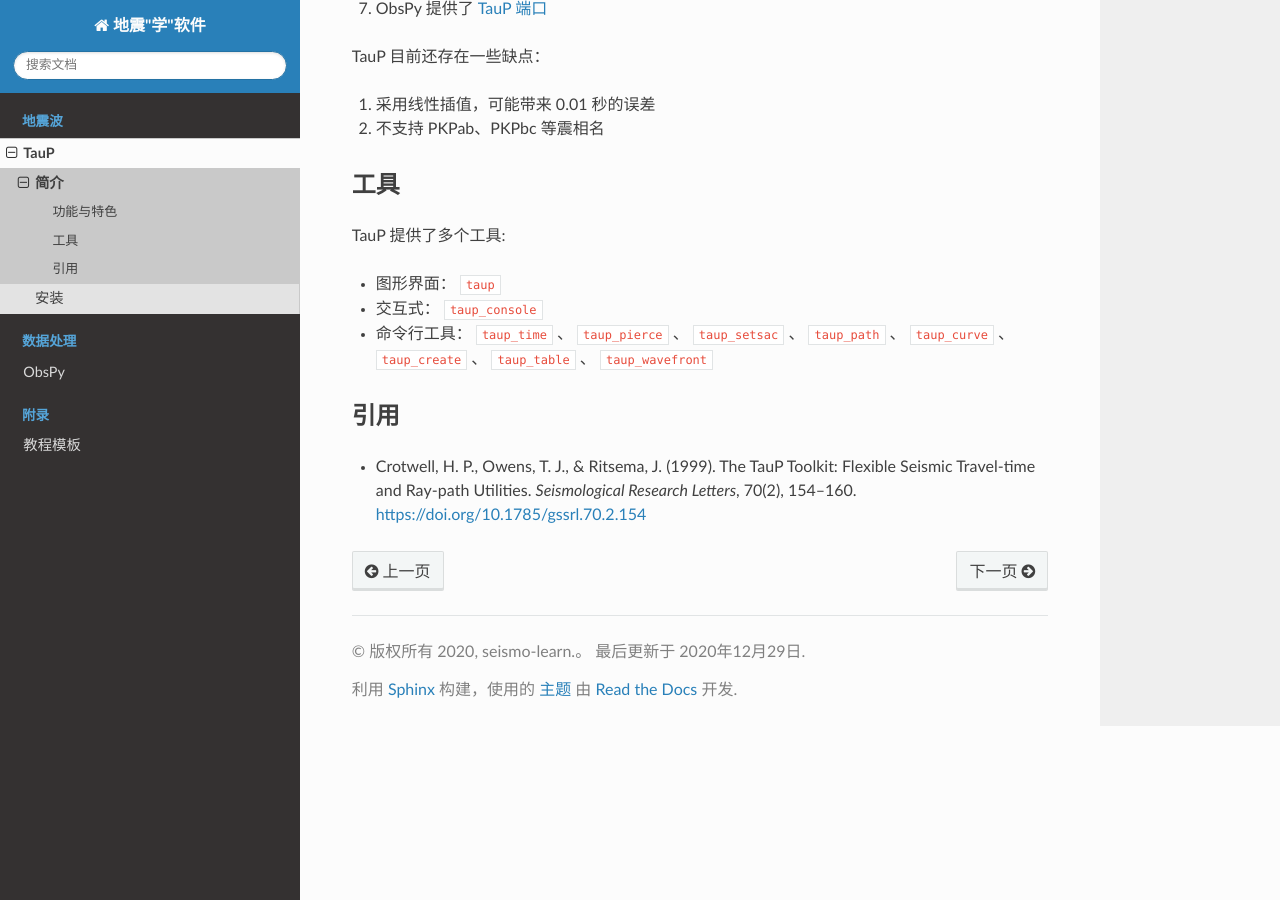
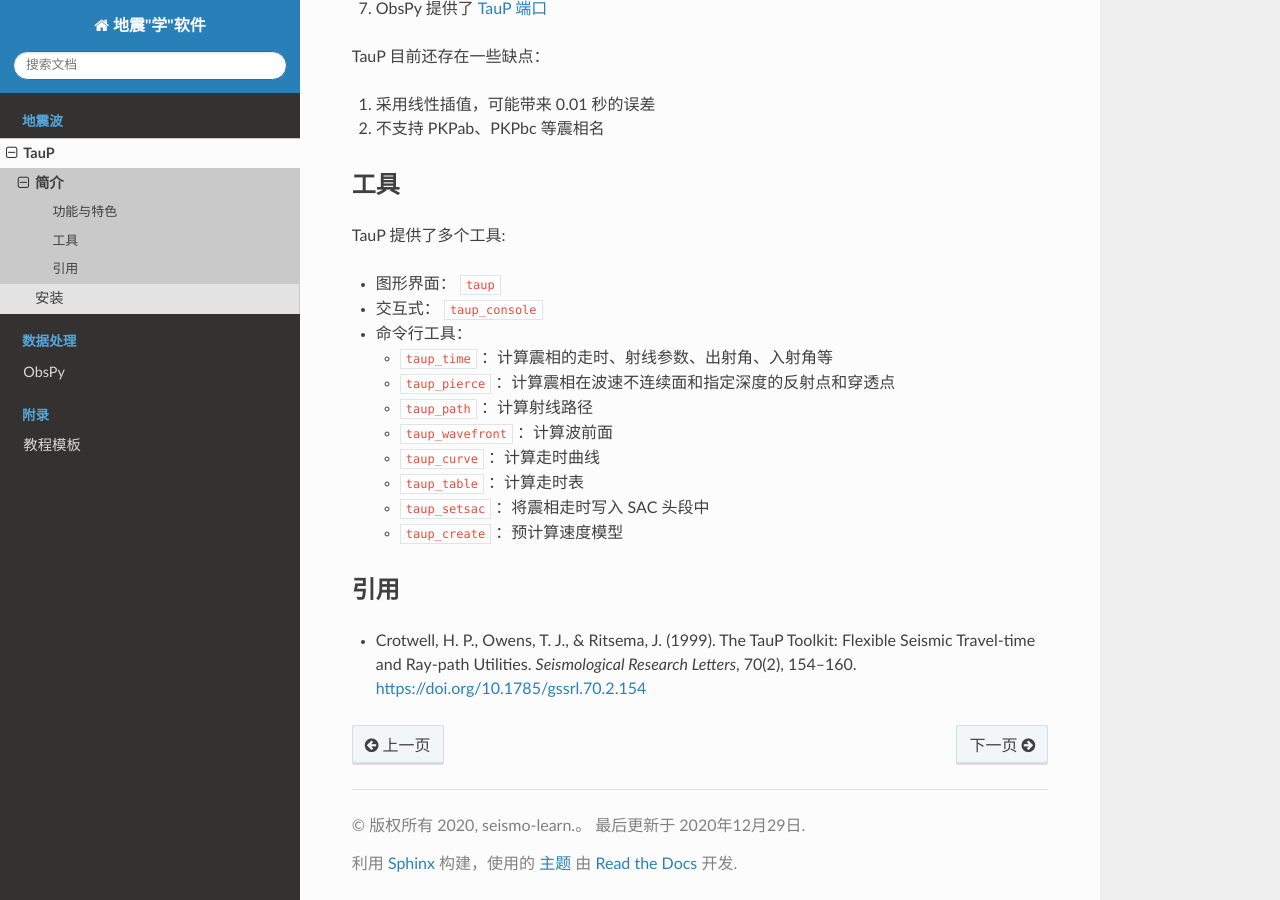
Before and after one commit to seismo-learn/software, a Sphinx documentation site: the page built from source/taup/introduction.rst, in a window 1280 px wide and 900 px high, scrolled down 546 px. Built offline with Sphinx 7.4.7 and the Read the Docs theme 2.0.0, drawn with Linux system fonts in a browser that asks for light colours.

Commit message:
Update the order and notes of TauP Tools

```diff
--- a/source/taup/introduction.rst
+++ b/source/taup/introduction.rst
@@ -28,7 +28,16 @@ TauP 提供了多个工具:
 
 - 图形界面： ``taup``
 - 交互式： ``taup_console``
-- 命令行工具： ``taup_time`` 、 ``taup_pierce`` 、 ``taup_setsac`` 、 ``taup_path`` 、 ``taup_curve`` 、 ``taup_create`` 、 ``taup_table`` 、 ``taup_wavefront``
+- 命令行工具：
+
+  - ``taup_time`` ：计算震相的走时、射线参数、出射角、入射角等
+  - ``taup_pierce`` ：计算震相在波速不连续面和指定深度的反射点和穿透点
+  - ``taup_path`` ：计算射线路径
+  - ``taup_wavefront`` ：计算波前面
+  - ``taup_curve`` ：计算走时曲线
+  - ``taup_table`` ：计算走时表
+  - ``taup_setsac`` ：将震相走时写入 SAC 头段中
+  - ``taup_create`` ：预计算速度模型
 
 引用
 ----
```
